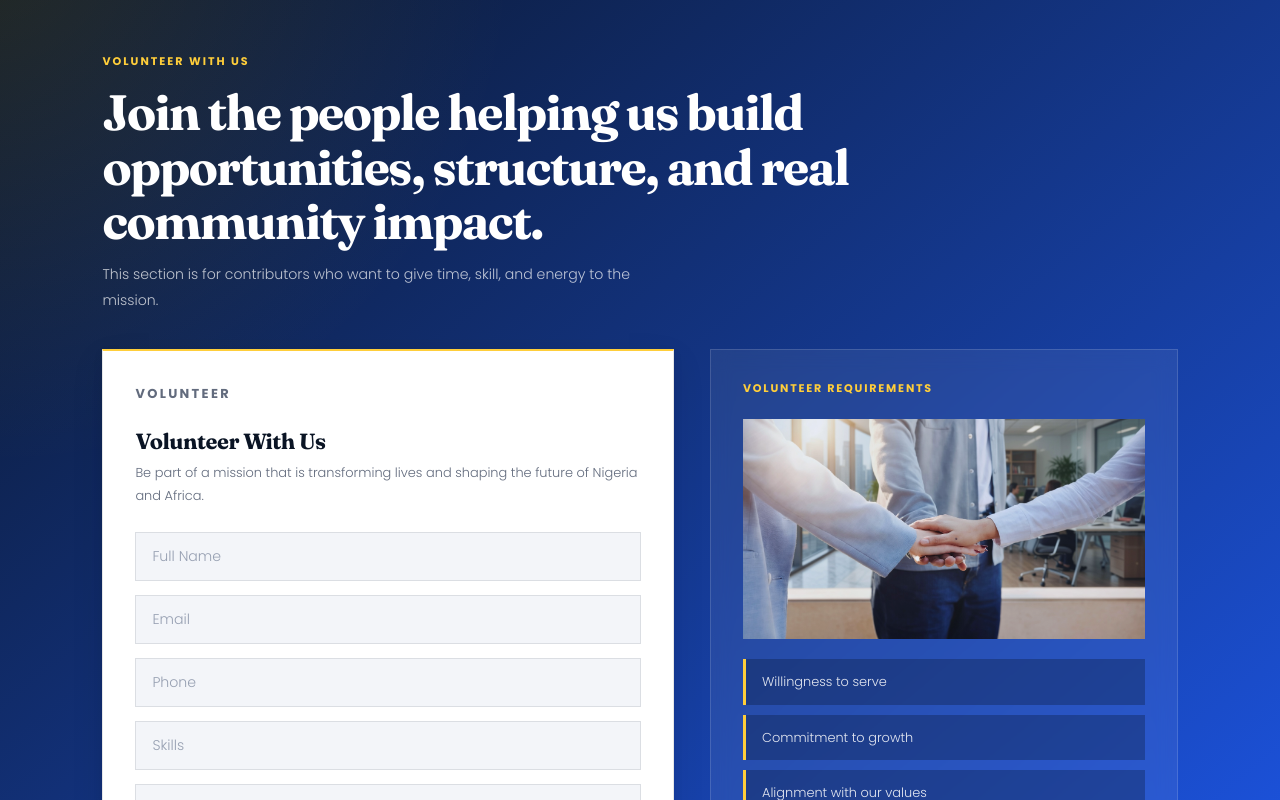
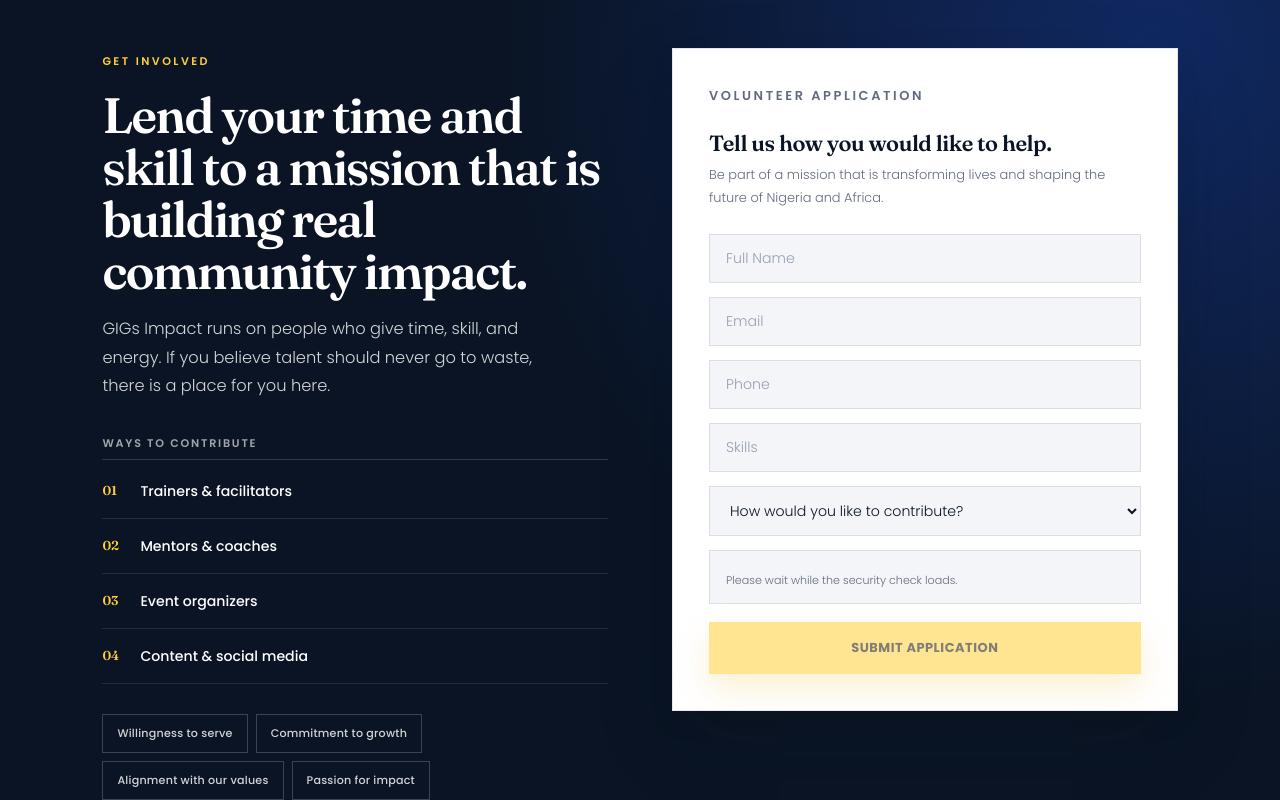
Before and after one commit to Jerry-Tekh/GIGs_IMPACT, a React (Vite) app in the folder gigImpacts/: page / in a window 1280 px wide. Shown: the part 7760-8560 px from the top of the page. Built offline with nearby package versions, Linux system fonts and the light colour scheme; no server answers.

Commit message:
feat(ui): remove hero grid texture + eyebrow labels + panel top-borders; redesign volunteer section image-free (editorial ink layout)

```diff
--- a/gigImpacts/src/components/DonationForm.jsx
+++ b/gigImpacts/src/components/DonationForm.jsx
@@ -2,8 +2,6 @@
 import { motion, AnimatePresence } from 'framer-motion';
 import styles from './DonationForm.module.css';
 import { loadRecaptchaScript, RECAPTCHA_SITE_KEY } from '../utils/recaptcha.js';
-
-import volunteer from './../assets/volunteer3.png';
 
 const honeypotStyles = {
   position: 'absolute',
@@ -128,17 +126,35 @@
   return (
     <motion.section id="volunteer" className={styles.section}>
       <div className={styles.container}>
-        <div className={styles.sectionIntro}>
-          <span className={styles.sectionTag}>Volunteer With Us</span>
-          <h2>Join the people helping us build opportunities, structure, and real community impact.</h2>
-          <p>
-            This section is for contributors who want to give time, skill, and energy to the mission.
+        <motion.aside className={styles.infoCol}>
+          <span className={styles.sectionTag}>Get Involved</span>
+          <h2>Lend your time and skill to a mission that is building real community impact.</h2>
+          <p className={styles.infoLead}>
+            GIGs Impact runs on people who give time, skill, and energy. If you believe talent should
+            never go to waste, there is a place for you here.
           </p>
-        </div>
+
+          <div className={styles.waysBlock}>
+            <span className={styles.waysLabel}>Ways to contribute</span>
+            <ul className={styles.waysList}>
+              <li><span>01</span> Trainers &amp; facilitators</li>
+              <li><span>02</span> Mentors &amp; coaches</li>
+              <li><span>03</span> Event organizers</li>
+              <li><span>04</span> Content &amp; social media</li>
+            </ul>
+          </div>
+
+          <ul className={styles.requirements}>
+            <li>Willingness to serve</li>
+            <li>Commitment to growth</li>
+            <li>Alignment with our values</li>
+            <li>Passion for impact</li>
+          </ul>
+        </motion.aside>
 
         <motion.div className={styles.formCard}>
-          <p className={styles.kicker}>Volunteer</p>
-          <h3>Volunteer With Us</h3>
+          <p className={styles.kicker}>Volunteer Application</p>
+          <h3>Tell us how you would like to help.</h3>
           <p>
             Be part of a mission that is transforming lives and shaping the future of Nigeria and Africa.
           </p>
@@ -195,17 +211,6 @@
             )}
           </AnimatePresence>
         </motion.div>
-
-        <motion.aside className={styles.infoCol}>
-          <h4>Volunteer Requirements</h4>
-          <img src={volunteer} alt="GIGs Impact volunteers collaborating at a community session" loading="lazy" decoding="async" />
-          <ul>
-            <li>Willingness to serve</li>
-            <li>Commitment to growth</li>
-            <li>Alignment with our values</li>
-            <li>Passion for impact</li>
-          </ul>
-        </motion.aside>
       </div>
     </motion.section>
   );
--- a/gigImpacts/src/components/DonationForm.module.css
+++ b/gigImpacts/src/components/DonationForm.module.css
@@ -1,90 +1,126 @@
 /* ══════════════════════════════════════════
-   VOLUNTEER WITH US SECTION
+   VOLUNTEER / GET INVOLVED — image-free ink band
    ══════════════════════════════════════════ */
 .section {
   padding: var(--section-pad-y) var(--section-pad-x);
   background:
-    radial-gradient(circle at top left, rgba(255, 219, 36, 0.10), transparent 30%),
-    linear-gradient(140deg, var(--color-navy) 0%, var(--color-primary-mid) 100%);
+    radial-gradient(circle at 90% 10%, rgba(30, 90, 243, 0.3), transparent 46%),
+    var(--color-ink);
   position: relative;
   overflow: hidden;
 }
 
-
-/* Subtle decorative circle */
-.section::after {
-  content: '';
-  position: absolute;
-  bottom: -120px;
-  right: -80px;
-  width: 400px;
-  height: 400px;
-  border-radius: 50%;
-  border: 1px solid rgba(255, 255, 255, 0.05);
-  pointer-events: none;
-}
-
-/* ── Container grid ── */
+/* ── Two-column grid: editorial copy + form ── */
 .container {
   max-width: 1180px;
   margin: 0 auto;
   display: grid;
-  grid-template-columns: 1fr;
-  gap: 36px;
+  grid-template-columns: 1fr 1fr;
+  gap: 64px;
+  align-items: start;
 }
 
-/* ── Section intro (full-width top) ── */
-.sectionIntro {
-  grid-column: 1 / -1;
-  max-width: 760px;
+/* ── Left editorial column ── */
+.infoCol {
+  color: #ffffff;
+  position: sticky;
+  top: 112px;
 }
 
 .sectionTag {
-  display: inline-flex;
-  align-items: center;
-  gap: 10px;
-  margin-bottom: 14px;
+  display: inline-block;
+  margin-bottom: 18px;
   color: var(--color-accent);
   font-size: var(--fs-caption);
-  font-weight: var(--fw-bold);
-  letter-spacing: 0.18em;
+  font-weight: var(--fw-semibold);
+  letter-spacing: 0.22em;
   text-transform: uppercase;
 }
 
-
-.sectionIntro h2 {
+.infoCol h2 {
+  font-family: var(--font-display);
   color: #ffffff;
   font-size: var(--fs-h1);
-  font-weight: var(--fw-bold);
-  line-height: 1.1;
-  margin-bottom: 12px;
+  font-weight: var(--fw-semibold);
+  line-height: 1.05;
+  margin-bottom: 18px;
   letter-spacing: -0.03em;
 }
 
-.sectionIntro p {
-  color: rgba(255, 255, 255, 0.72);
-  line-height: 1.85;
-  max-width: 580px;
+.infoLead {
+  color: var(--color-on-dark);
+  font-size: var(--fs-body-lg);
+  line-height: 1.75;
+  margin-bottom: 32px;
+  max-width: 46ch;
 }
 
-/* ── Two-column layout for form + aside ── */
-.container {
-  grid-template-columns: 1.1fr 0.9fr;
-  grid-template-rows: auto 1fr;
+/* Ways to contribute — numbered editorial rows */
+.waysBlock { margin-bottom: 30px; }
+
+.waysLabel {
+  display: block;
+  text-transform: uppercase;
+  letter-spacing: 0.16em;
+  font-size: var(--fs-caption);
+  font-weight: var(--fw-semibold);
+  color: var(--color-on-dark-soft);
+  padding-bottom: 6px;
+  border-bottom: 1px solid rgba(255, 255, 255, 0.16);
+  margin-bottom: 4px;
 }
 
-.sectionIntro {
-  grid-column: 1 / -1;
+.waysList {
+  list-style: none;
+  margin: 0;
+  padding: 0;
+}
+
+.waysList li {
+  display: flex;
+  align-items: center;
+  gap: 16px;
+  padding: 14px 0;
+  border-bottom: 1px solid rgba(255, 255, 255, 0.1);
+  color: #ffffff;
+  font-size: var(--fs-body);
+  font-weight: var(--fw-medium);
+}
+
+.waysList li span {
+  font-family: var(--font-display);
+  font-size: var(--fs-body-sm);
+  font-weight: var(--fw-semibold);
+  color: var(--color-accent);
+  min-width: 22px;
+}
+
+/* Requirements — inline chips */
+.requirements {
+  list-style: none;
+  display: flex;
+  flex-wrap: wrap;
+  gap: 8px;
+  margin: 0;
+  padding: 0;
+}
+
+.requirements li {
+  padding: 8px 14px;
+  border: 1px solid rgba(255, 255, 255, 0.2);
+  color: var(--color-on-dark);
+  font-size: var(--fs-caption);
+  font-weight: var(--fw-medium);
+  letter-spacing: 0.02em;
 }
 
 /* ── Form card ── */
 .formCard {
-  background: var(--color-surface-creame);
+  background: #ffffff;
   border: 1px solid var(--color-border);
-  border-top: 2px solid var(--color-accent);
   border-radius: 0;
-  padding: 32px;
-  box-shadow: var(--shadow-md);
+  padding: 36px;
+  box-shadow: var(--shadow-lg);
   display: flex;
   flex-direction: column;
   gap: 0;
@@ -93,17 +129,18 @@
 .kicker {
   display: inline-block;
   text-transform: uppercase;
-  letter-spacing: 0.18em;
+  letter-spacing: 0.2em;
   font-size: var(--fs-caption);
-  font-weight: var(--fw-bold);
-  color: var(--color-primary-mid);
-  margin-bottom: 8px;
+  font-weight: var(--fw-semibold);
+  color: var(--color-primary);
+  margin-bottom: 10px;
 }
 
 .formCard h3 {
+  font-family: var(--font-display);
   color: var(--color-text);
   font-size: var(--fs-h3);
-  font-weight: var(--fw-bold);
+  font-weight: var(--fw-semibold);
   margin: 0 0 8px;
   letter-spacing: -0.02em;
 }
@@ -160,7 +197,7 @@
   padding: var(--btn-pad-y) var(--btn-pad-x);
   min-height: var(--btn-min-height);
   background: var(--color-accent);
-  color: #181810;
+  color: #1a1505;
   font-weight: var(--fw-bold);
   font-size: var(--fs-button);
   border: none;
@@ -168,14 +205,15 @@
   cursor: pointer;
   letter-spacing: 0.04em;
   text-transform: uppercase;
-  transition: transform var(--transition-fast), box-shadow var(--transition-fast);
+  transition: transform var(--transition-fast), box-shadow var(--transition-fast), background var(--transition-fast);
   box-shadow: var(--shadow-accent);
   margin-top: 4px;
 }
 
 .submit:hover:not(:disabled) {
   transform: translateY(-3px);
-  box-shadow: 0 18px 40px rgba(255, 219, 36, 0.40);
+  background: var(--color-accent-deep);
+  box-shadow: 0 18px 40px rgba(234, 172, 0, 0.40);
 }
 
 .submit:disabled {
@@ -202,77 +240,21 @@
 }
 
 .statusError {
-  background: rgba(224, 83, 31, 0.10);
-  border: 1px solid rgba(224, 83, 31, 0.35);
-  border-left: 4px solid var(--color-accent-strong);
+  background: var(--color-coral-soft);
+  border: 1px solid var(--color-coral);
+  border-left: 4px solid var(--color-coral);
   color: #a8350f;
-}
-
-/* ── Info / aside column ── */
-.infoCol {
-  display: flex;
-  flex-direction: column;
-  gap: 20px;
-  padding: 32px;
-  background: rgba(255, 255, 255, 0.07);
-  border: 1px solid rgba(255, 255, 255, 0.14);
-  border-radius: 0;
-  backdrop-filter: blur(10px);
-  height: fit-content;
-}
-
-.infoCol h4 {
-  color: var(--color-accent);
-  font-size: var(--fs-caption);
-  font-weight: var(--fw-bold);
-  letter-spacing: 0.16em;
-  text-transform: uppercase;
-  margin: 0 0 4px;
-}
-
-.infoCol img {
-  width: 100%;
-  height: 220px;
-  object-fit: cover;
-  border-radius: 0;
-  opacity: 0.9;
-}
-
-.infoCol ul {
-  list-style: none;
-  padding: 0;
-  margin: 0;
-  display: grid;
-  gap: 10px;
-}
-
-.infoCol li {
-  color: rgba(255, 255, 255, 0.88);
-  font-size: var(--fs-body-sm);
-  line-height: 1.7;
-  padding: 12px 16px;
-  background: rgba(10, 22, 51, 0.32);
-  border-left: 3px solid var(--color-accent);
-  border-radius: 0;
-  position: relative;
-  transition: background var(--transition-fast), transform var(--transition-fast);
-}
-
-.infoCol li:hover {
-  background: rgba(10, 22, 51, 0.46);
-  transform: translateX(3px);
 }
 
 /* ══ Responsive ══ */
 @media (max-width: 980px) {
   .section { padding: var(--section-pad-y-tablet) var(--section-pad-x-tablet); }
-  .container { grid-template-columns: 1fr !important; }
-  .sectionIntro { grid-column: 1; }
+  .container { grid-template-columns: 1fr; gap: 40px; }
+  .infoCol { position: static; }
 }
 
 @media (max-width: 640px) {
   .section { padding: var(--section-pad-y-mobile) var(--section-pad-x-mobile); }
   .formCard { padding: 24px 18px; }
-  .infoCol { padding: 24px 18px; }
-  .sectionIntro h2 { font-size: var(--fs-h2); }
+  .infoCol h2 { font-size: var(--fs-h2); }
 }
--- a/gigImpacts/src/pages/About/AboutPage.jsx
+++ b/gigImpacts/src/pages/About/AboutPage.jsx
@@ -74,7 +74,6 @@
       <motion.section className={styles.hero}>
         <div className={styles.heroGrid}>
           <motion.div className={styles.heroCopy} variants={slideLeft} initial="hidden" animate="show">
-            <span className={styles.eyebrow}>About Us</span>
             <h1>We are building a movement that turns overlooked talent into structure, value, and impact.</h1>
             <p>
               GIGs Impact Community exists to help people move from potential to clarity, skill, income,
--- a/gigImpacts/src/pages/Blog/Blog.jsx
+++ b/gigImpacts/src/pages/Blog/Blog.jsx
@@ -136,7 +136,6 @@
       <motion.section className={styles.hero}>
         <div className={styles.heroGrid}>
           <motion.div className={styles.heroCopy} variants={slideLeft} initial="hidden" animate="show">
-            <span className={styles.eyebrow}>Insights</span>
             <h1>GIGs Impact Blog bring to you the latest updates and perspectives for growth, work, and impact.</h1>
             <p>
               Explore ideas, stories, and practical insight designed to help ambitious people grow in mindset,
--- a/gigImpacts/src/pages/Contact/ContactPage.jsx
+++ b/gigImpacts/src/pages/Contact/ContactPage.jsx
@@ -152,7 +152,6 @@
       <motion.section className={styles.hero}>
         <div className={styles.heroGrid}>
           <motion.div className={styles.heroCopy} variants={slideLeft} initial="hidden" animate="show">
-            <span className={styles.eyebrow}>Contact</span>
             <h1>Let&apos;s talk about ideas, collaboration, and building practical impact together.</h1>
             <p>
               Whether you want to join the community, explore a partnership, or ask a question, we are ready to
--- a/gigImpacts/src/pages/Program/Program.jsx
+++ b/gigImpacts/src/pages/Program/Program.jsx
@@ -149,7 +149,6 @@
       <motion.section className={styles.hero}>
         <div className={styles.heroGrid}>
           <motion.div className={styles.heroCopy} variants={slideLeft} initial="hidden" animate="show">
-            <span className={styles.eyebrow}>Programs</span>
             <h1>Our programs are built around the same 7-stage transformation system you see on the home page.</h1>
             <p>
               We do not offer disconnected trainings. We build a guided pathway that moves people from
```
Also changed, not shown: gigImpacts/src/pages/About/AboutPage.module.css (+0 -16 lines), gigImpacts/src/pages/Blog/Blog.module.css (+0 -15 lines), gigImpacts/src/pages/Program/Program.module.css (+0 -15 lines).
